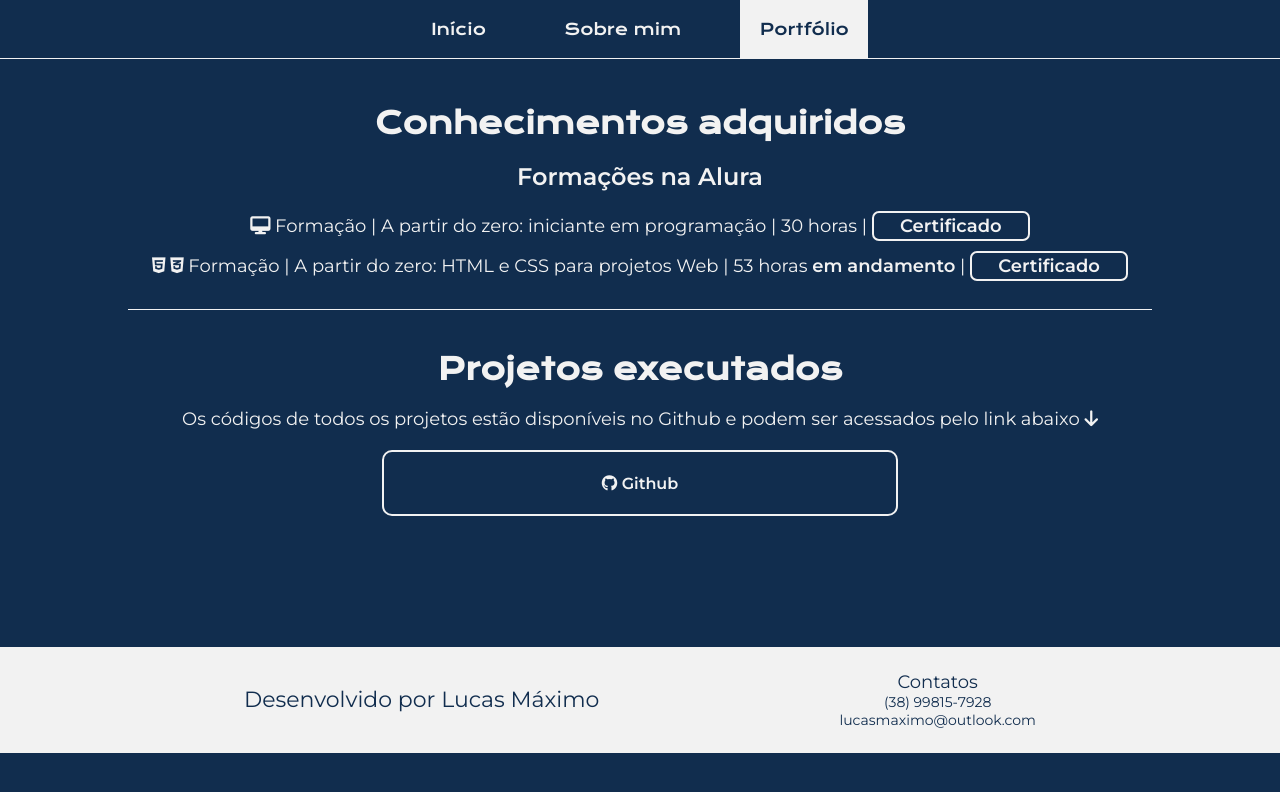
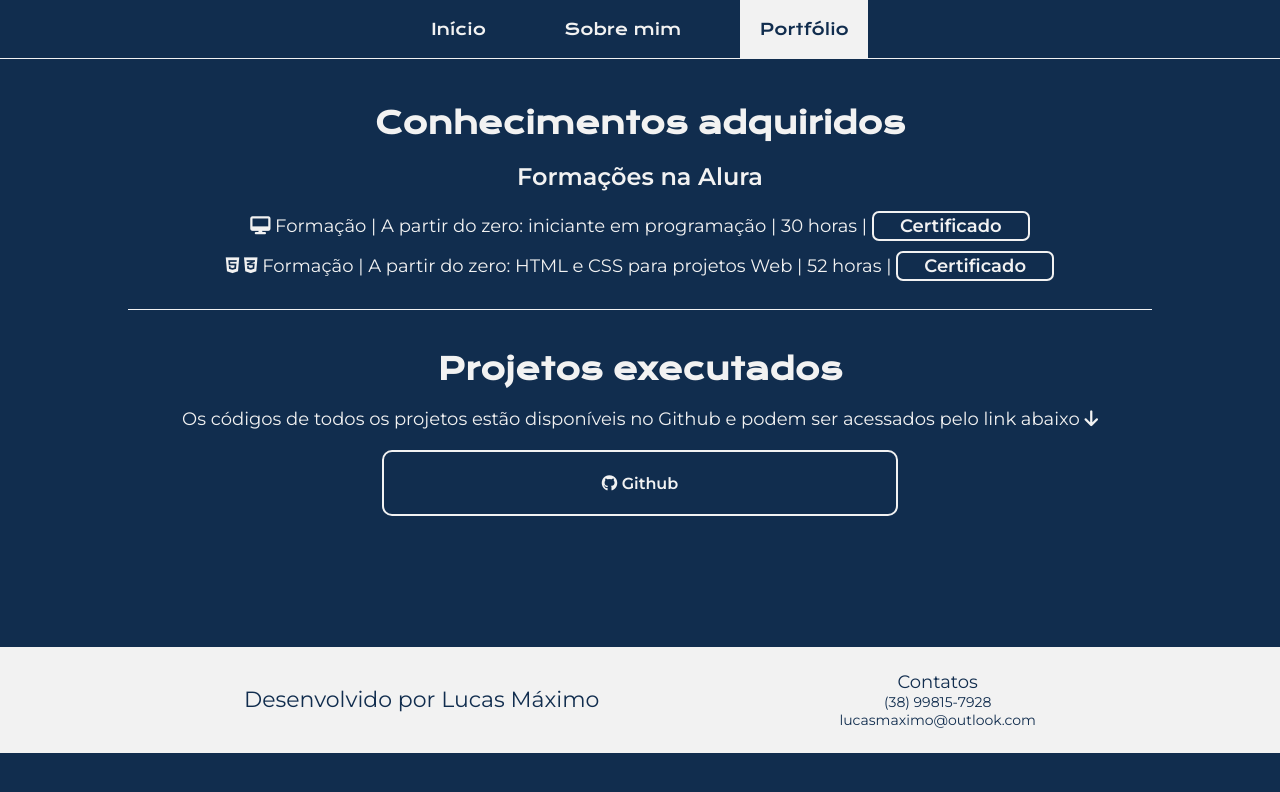
Before and after one commit to lucasmaximo/primeiro-portfolio, a plain HTML site: page portfolio.html in a window 1280 px wide. Drawn offline with nearby package versions, Linux system fonts and the light colour scheme.

Commit message:
Novo curso concluído e ajustes nas cores dos links

```diff
--- a/portfolio.html
+++ b/portfolio.html
@@ -30,8 +30,8 @@
                 </li>
                 <li class="portfolio-corpo__conteudo__texto">
                     <i class="fa-brands fa-html5"></i> <i class="fa-brands fa-css3-alt"></i>
-                    Formação | A partir do zero: HTML e CSS para projetos Web | 53 horas <strong>em andamento</strong> |
-                    <a class="portfolio-corpo__conteudo__link" href="">Certificado</a>
+                    Formação | A partir do zero: HTML e CSS para projetos Web | 52 horas |
+                    <a class="portfolio-corpo__conteudo__link" href="./assets/certificados/Formação A partir do zero HTML e CSS para projetos web - Alura.pdf">Certificado</a>
                 </li>
                 <br>
             </ul>
--- a/styles/style.css
+++ b/styles/style.css
@@ -5,7 +5,6 @@
     --cor-primaria: #112D4E;
     --cor-secundaria: #F2F2F2;
     --cor-terciaria: #80C4E9;
-
     --fonte-primaria: "Krona One", sans-serif;
     --fonte-secundaria: "Montserrat", sans-serif;
 }
@@ -87,7 +86,7 @@ body {
     font-size: 1.25rem;
 }
 .corpo__links__link {
-    background-color: var(--cor-primaria);
+    background-color: transparent;
     color: var(--cor-secundaria);
     text-align: center;
     width: 50%;
@@ -209,7 +208,7 @@ body {
 }
 .portfolio-corpo__conteudo__link {
     display: inline-block;
-    background-color: var(--cor-primaria);
+    background-color: transparent;
     color: var(--cor-secundaria);
     font-family: var(--fonte-secundaria);
     font-weight: 600;
```
Also changed, not shown: 1 other file.
